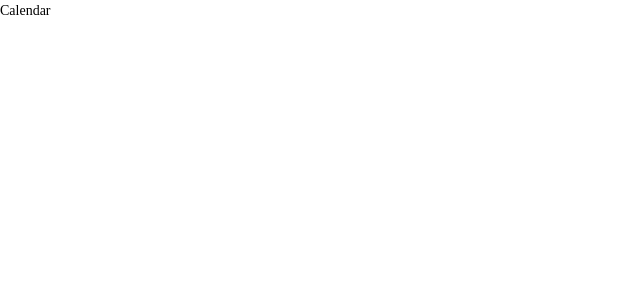
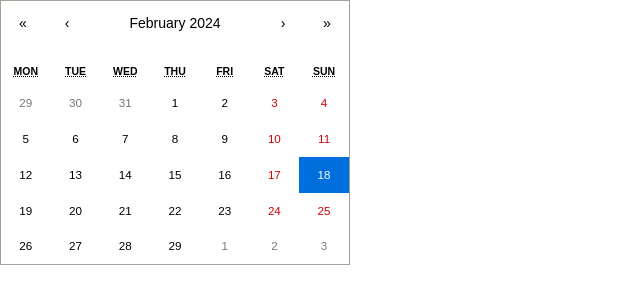
Before and after one commit to takuyaEngineer/diet-app, a React (Create React App) app: page /calendar in a window 1280 px wide. Shown: the top 304 px of the page, without its empty margins (0-640 px from the left). Built offline with nearby package versions, Linux system fonts and the light colour scheme; a web font is replaced by a local one.

Commit message:
create calendar

```diff
--- a/src/components/pages/calendar/Calendar.tsx
+++ b/src/components/pages/calendar/Calendar.tsx
@@ -1,7 +1,8 @@
+import CalendarMonth from 'components/primaries/calender/month/CalendarMonth'
 import React from 'react'
 
 const Calendar: React.FC = () => {
-    return <div>Calendar</div>
+    return <CalendarMonth></CalendarMonth>
 }
 
 export default Calendar
--- a/src/components/primaries/calender/Calender.tsx
+++ b/src/components/primaries/calender/month/CalendarMonth.tsx
@@ -6,13 +6,9 @@ type ValuePiece = Date | null
 
 type Value = ValuePiece | [ValuePiece, ValuePiece]
 
-const Calender: React.FC = () => {
+const CalendarMonth: React.FC = () => {
     const [value, onChange] = useState<Value>(new Date())
-    return (
-        <div>
-            <Calendar onChange={onChange} value={value} />
-        </div>
-    )
+    return <Calendar onChange={onChange} value={value} />
 }
 
-export default Calender
+export default CalendarMonth
--- a/tsconfig.json
+++ b/tsconfig.json
@@ -4,7 +4,6 @@
         "lib": ["dom", "dom.iterable", "esnext"],
         "baseUrl": "./src",
         "paths": {
-            "components": ["components/*"],
             "styles/*": ["styles/*"]
         },
         "allowJs": true,
```
Also changed, not shown: src/components/primaries/calender/week/CalendarWeek.tsx (added, +7 -0 lines).
